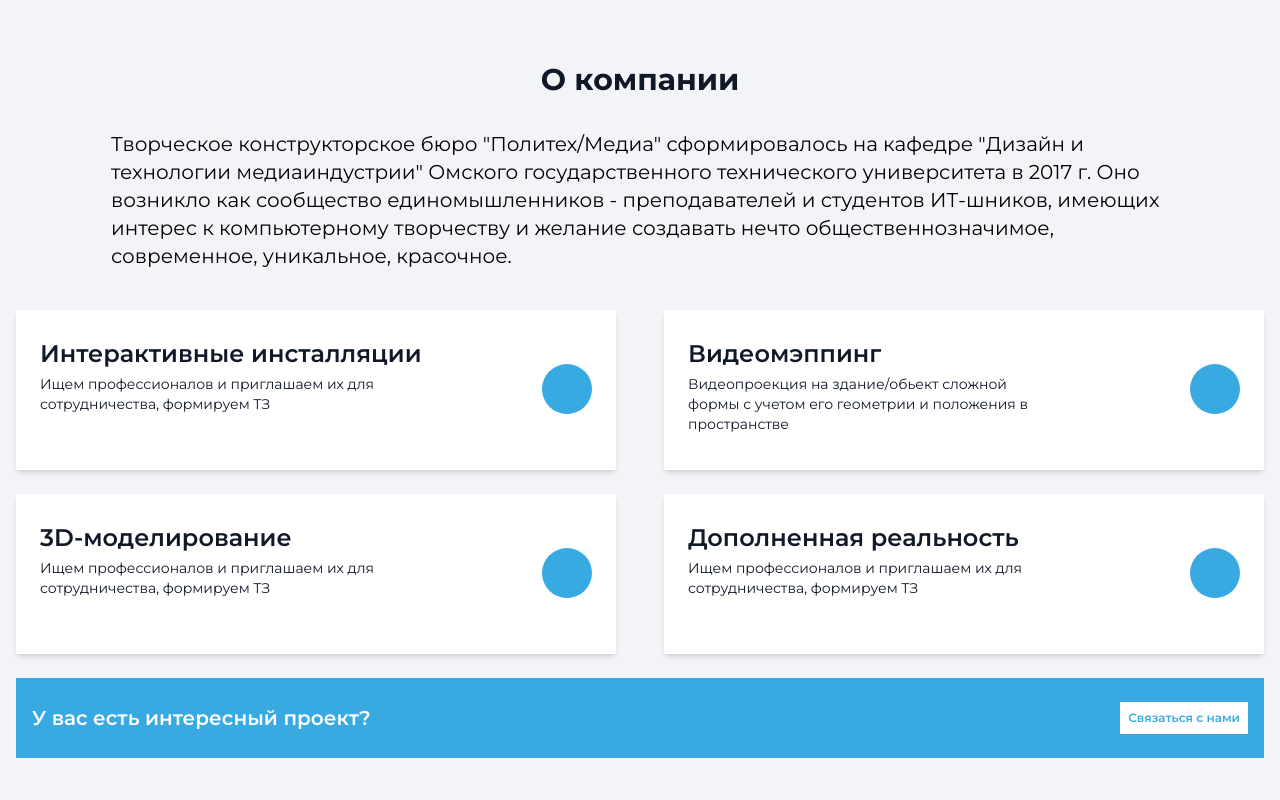
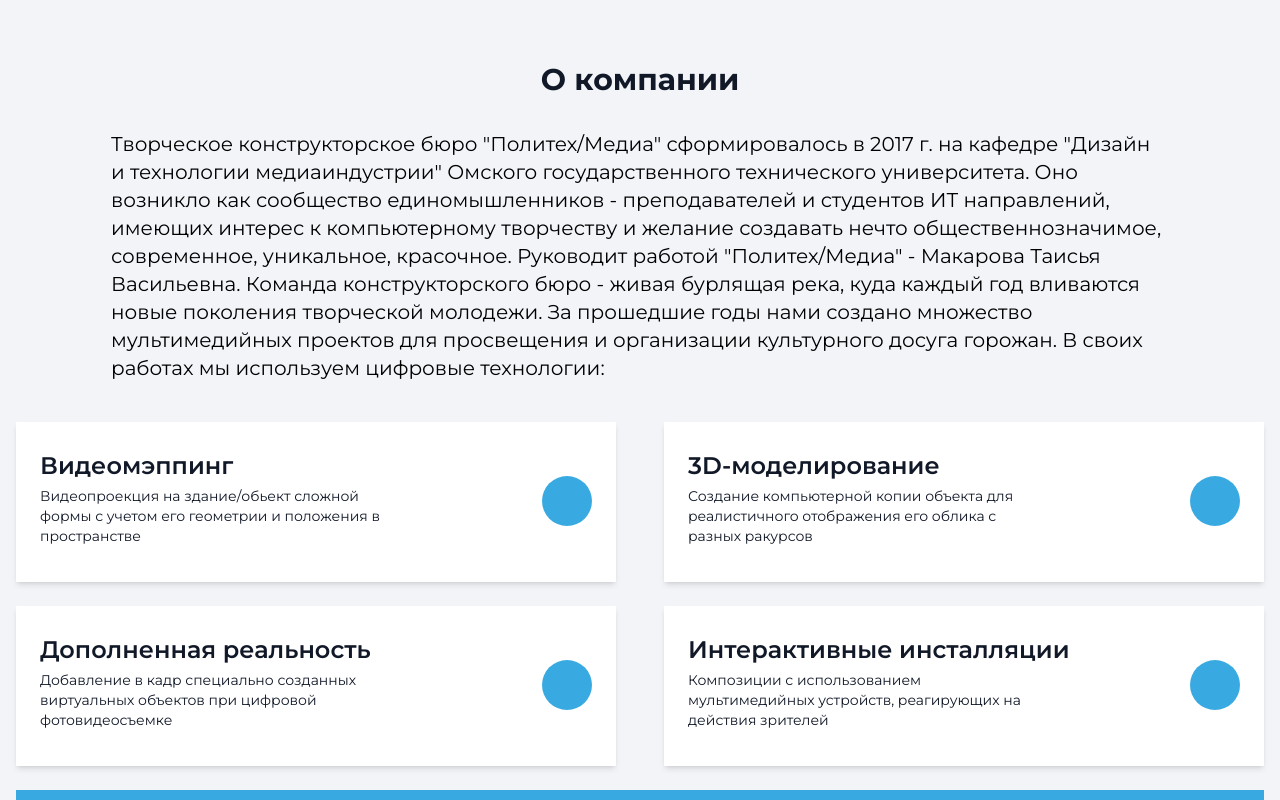
Before and after one commit to kirillisomska/politech-media, a Next.js app: page / in a window 1280 px wide. Shown: the part 880-1680 px from the top of the page. Built offline with nearby package versions, Linux system fonts and the light colour scheme; no server answers; the database is empty.

Commit message:
Change main page text

```diff
--- a/app/page.tsx
+++ b/app/page.tsx
@@ -69,28 +69,23 @@ export default async function Home() {
             О компании
           </h2>
 
-          <p className="mb-6 max-w-[1058px] m-auto my-8 text-xl mb-[40px]">
+          <p className="max-w-[1058px] m-auto my-8 text-xl mb-[40px]">
             Творческое конструкторское бюро &quot;Политех/Медиа&quot;
-            сформировалось на кафедре &quot;Дизайн и технологии
+            сформировалось в 2017 г. на кафедре &quot;Дизайн и технологии
             медиаиндустрии&quot; Омского государственного технического
-            университета в 2017 г. Оно возникло как сообщество единомышленников
-            - преподавателей и студентов ИТ-шников, имеющих интерес к
+            университета. Оно возникло как сообщество единомышленников -
+            преподавателей и студентов ИТ направлений, имеющих интерес к
             компьютерному творчеству и желание создавать нечто
-            общественнозначимое, современное, уникальное, красочное.
+            общественнозначимое, современное, уникальное, красочное. Руководит
+            работой &quot;Политех/Медиа&quot; - Макарова Таисья Васильевна.
+            Команда конструкторского бюро - живая бурлящая река, куда каждый год
+            вливаются новые поколения творческой молодежи. За прошедшие годы
+            нами создано множество мультимедийных проектов для просвещения и
+            организации культурного досуга горожан. В своих работах мы
+            используем цифровые технологии:
           </p>
 
           <div className="flex flex-wrap gap-6 justify-between">
-            <div className="w-full xl:max-w-[600px] relative  shadow-md px-6 py-3 md:h-[160px] h-[225px] bg-white">
-              <h3 className="font-semibold text-2xl text-gray-900 mt-4 mb-1">
-                Интерактивные инсталляции
-              </h3>
-              <p className="text-gray-900 text-sm max-w-[65%]">
-                Ищем профессионалов и приглашаем их для сотрудничества,
-                формируем ТЗ
-              </p>
-              <div className="absolute bottom-[35%] right-[24px] w-[50px] h-[50px] bg-[#39AAE1] rounded-[50%]"></div>
-            </div>
-
             <div className="w-full xl:max-w-[600px] relative  shadow-md px-6 py-3 md:h-[160px] h-[225px] bg-white">
               <h3 className="font-semibold text-2xl text-gray-900 mt-4 mb-1">
                 Видеомэппинг
@@ -107,8 +102,8 @@ export default async function Home() {
                 3D-моделирование
               </h3>
               <p className="text-gray-900 text-sm max-w-[65%]">
-                Ищем профессионалов и приглашаем их для сотрудничества,
-                формируем ТЗ
+                Создание компьютерной копии объекта для реалистичного
+                отображения его облика с разных ракурсов
               </p>
               <div className="absolute bottom-[35%] right-[24px] w-[50px] h-[50px] bg-[#39AAE1] rounded-[50%]"></div>
             </div>
@@ -118,8 +113,19 @@ export default async function Home() {
                 Дополненная реальность
               </h3>
               <p className="text-gray-900 text-sm max-w-[65%]">
-                Ищем профессионалов и приглашаем их для сотрудничества,
-                формируем ТЗ
+                Добавление в кадр специально созданных виртуальных объектов при
+                цифровой фотовидеосъемке
+              </p>
+              <div className="absolute bottom-[35%] right-[24px] w-[50px] h-[50px] bg-[#39AAE1] rounded-[50%]"></div>
+            </div>
+
+            <div className="w-full xl:max-w-[600px] relative  shadow-md px-6 py-3 md:h-[160px] h-[225px] bg-white">
+              <h3 className="font-semibold text-2xl text-gray-900 mt-4 mb-1">
+                Интерактивные инсталляции
+              </h3>
+              <p className="text-gray-900 text-sm max-w-[65%]">
+                Композиции с использованием мультимедийных устройств,
+                реагирующих на действия зрителей
               </p>
               <div className="absolute bottom-[35%] right-[24px] w-[50px] h-[50px] bg-[#39AAE1] rounded-[50%]"></div>
             </div>
@@ -127,13 +133,13 @@ export default async function Home() {
 
           <div className="flex justify-between w-full text-[#39AAE1] py-6 px-4 mt-6 items-center bg-[#39AAE1]">
             <p className="text-white font-semibold text-xl">
-              У вас есть интересный проект?
+              Хотите сделать проект вместе с нами?
             </p>
             <Link
               href="#contacts"
               className="bg-white p-2 text-xs text-[#39AAE1] font-semibold shadow-sm flex items-center justify-center text-center max-h-14"
             >
-              Связаться с нами
+              Связаться
             </Link>
           </div>
         </section>
```
